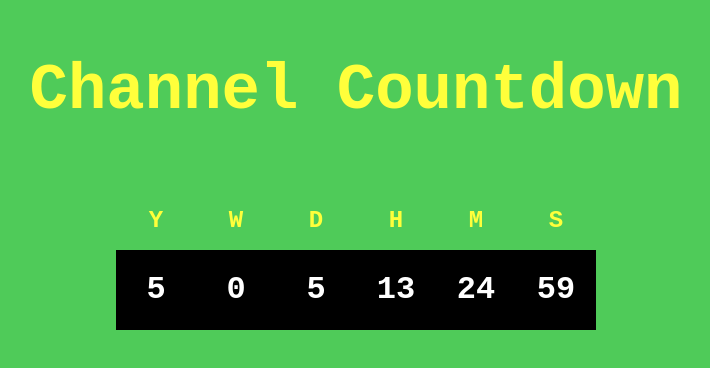
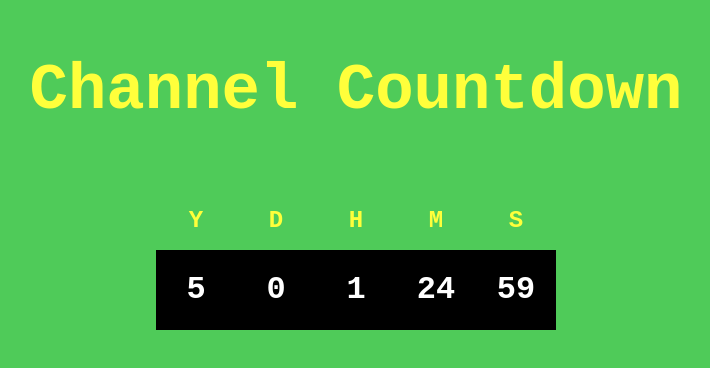
Before and after one commit to johnmilley/TheodoreYoutubeCountdown, a plain HTML site: page index.html in a window 1280 px wide. Shown: the part 224-592 px from the top of the page, without its empty margins (284-994 px from the left). Drawn offline with Linux system fonts and the light colour scheme.

Commit message:
removed weeks

```diff
--- a/index.html
+++ b/index.html
@@ -4,14 +4,13 @@
     <meta charset="UTF-8">
     <meta http-equiv="X-UA-Compatible" content="IE=edge">
     <meta name="viewport" content="width=device-width, initial-scale=1.0">
-    <title>[Channel Name]: Channel Events</title>
+    <title>Theodore Milley: Channel Stuff</title>
     <link rel="stylesheet" href="style.css">
 </head>
 <body>
     <h1>Channel Countdown</h1>
     <ul id="timer">
         <li><p class="label">Y</p><p class="time" id="years">0</p></li>
-        <li><p class="label">W</p><p class="time" id="weeks">0</p></li>
         <li><p class="label">D</p><p class="time" id="days">0</p></li>
         <li><p class="label">H</p><p class="time" id="hours">0</p></li>
         <li><p class="label">M</p><p class="time" id="minutes">0</p></li>
--- a/youtube_countdown.js
+++ b/youtube_countdown.js
@@ -1,5 +1,5 @@
 // march 28, 2028, 12:00pm
-videoReleaseDay = new Date(2028, 2, 28, 12);
+videoReleaseDay = new Date(2028, 2, 28);
 
 // get the time in seconds between now and the big day
 
@@ -10,16 +10,14 @@ function timeremaining(targetDate) {
     let seconds = Math.floor(secondsRemaining % 60)
     let minutes = Math.floor((secondsRemaining / 60) % 60)
     let hours = Math.floor((secondsRemaining / 3600) % 24)
-    let days = Math.floor((secondsRemaining / 86400) % 7)
-    let weeks = Math.floor((secondsRemaining / 604800) % 52)
+    let days = Math.floor((secondsRemaining / 86400) % 365)
     let years = Math.floor((secondsRemaining / 31536000))
 
-    updateDisplay(seconds, minutes, hours, days, weeks, years)
+    updateDisplay(seconds, minutes, hours, days, years)
 }
 
-function updateDisplay(seconds, minutes, hours, days, weeks, years) {
+function updateDisplay(seconds, minutes, hours, days, years) {
     document.querySelector('#years').innerHTML = years.toFixed(0)
-    document.querySelector('#weeks').innerHTML = weeks.toFixed(0)
     document.querySelector('#days').innerHTML = days.toFixed(0)
     document.querySelector('#hours').innerHTML = hours.toFixed(0)
     document.querySelector('#minutes').innerHTML = minutes.toFixed(0)
```
Also changed, not shown: 1 other file.
